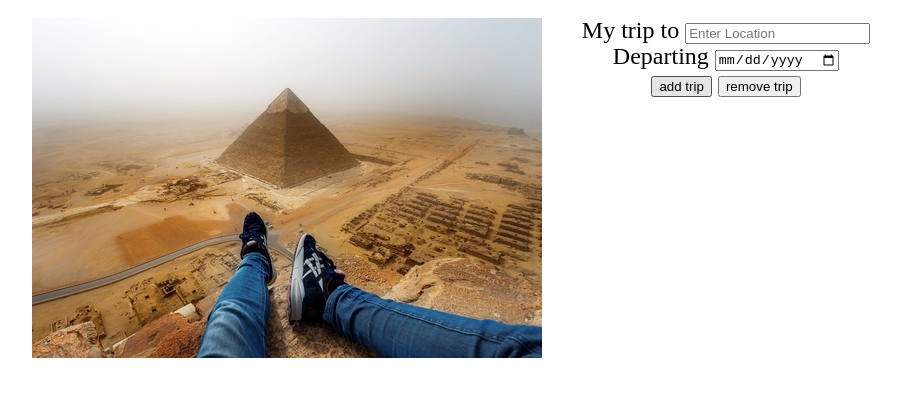
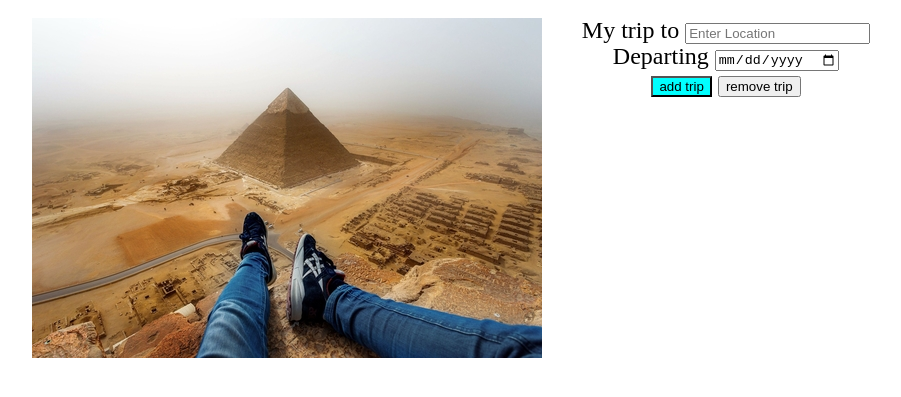
Before and after one commit to khaled197/Udacity-FEND-Travel-Planner-Project, a website built with webpack: page src/client/views/index.html in a window 1280 px wide. In both pictures the pointer is over the input "add trip". Shown: the part 73-470 px from the top of the page, without its empty margins (189-1090 px from the left). Built offline with nearby package versions, Linux system fonts and the light colour scheme.

Commit message:
Final Submission

```diff
--- a/src/client/styles/style.scss
+++ b/src/client/styles/style.scss
@@ -21,3 +21,12 @@ main {
  #result-div{
      height:50%;
  }
+
+
+ #submit-btn, #rm-btn{
+     transition-duration: 0.4s;
+
+    &:hover{
+        background-color: #00FFFF;
+    }
+}
```
